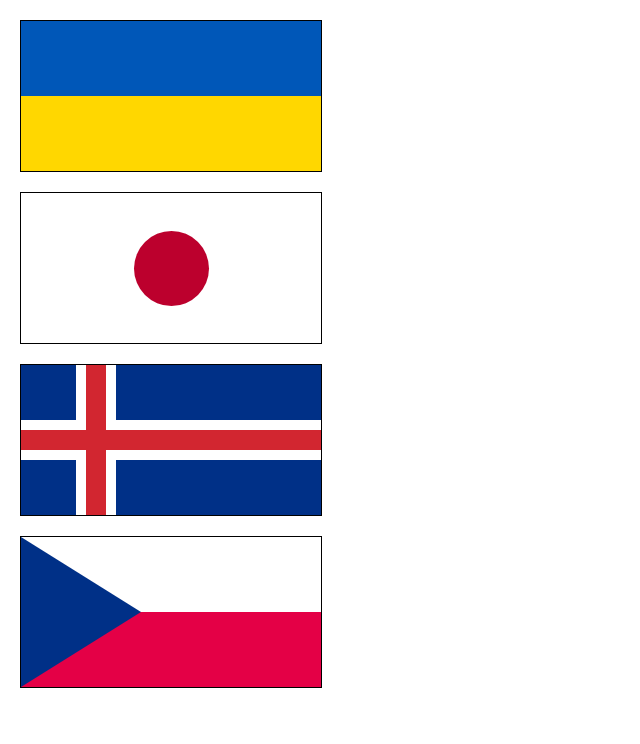
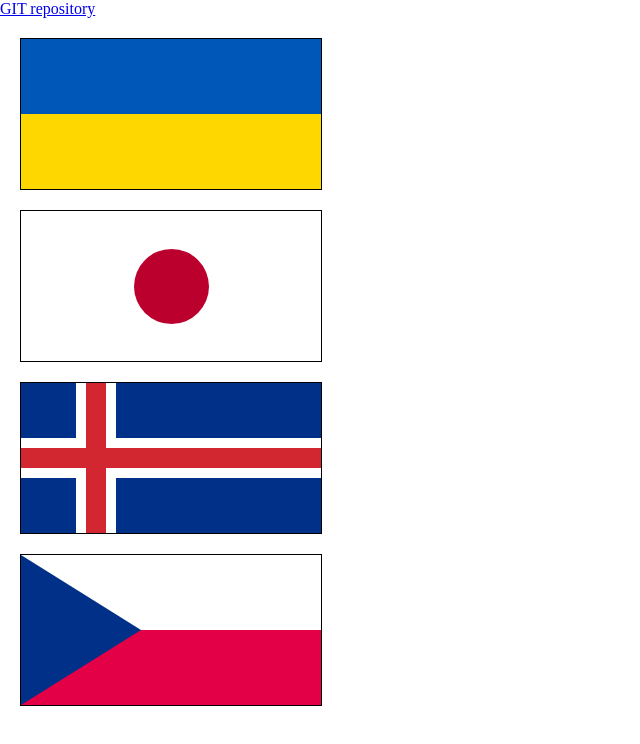
Before and after one commit to Alexxxsandoor/task-1, a plain HTML site: page index.html in a window 1280 px wide. Shown: the whole page, without its empty margins (0-640 px from the left). Drawn offline with Linux system fonts and the light colour scheme.

Commit message:
add repo link

```diff
--- a/index.html
+++ b/index.html
@@ -10,6 +10,7 @@
 </head>
 
 <body>
+	<a href="https://github.com/Alexxxsandoor/task-1">GIT repository</a>
 	<div class="container">
 		<div class="ukraine">
 			<div class="blue">
```
